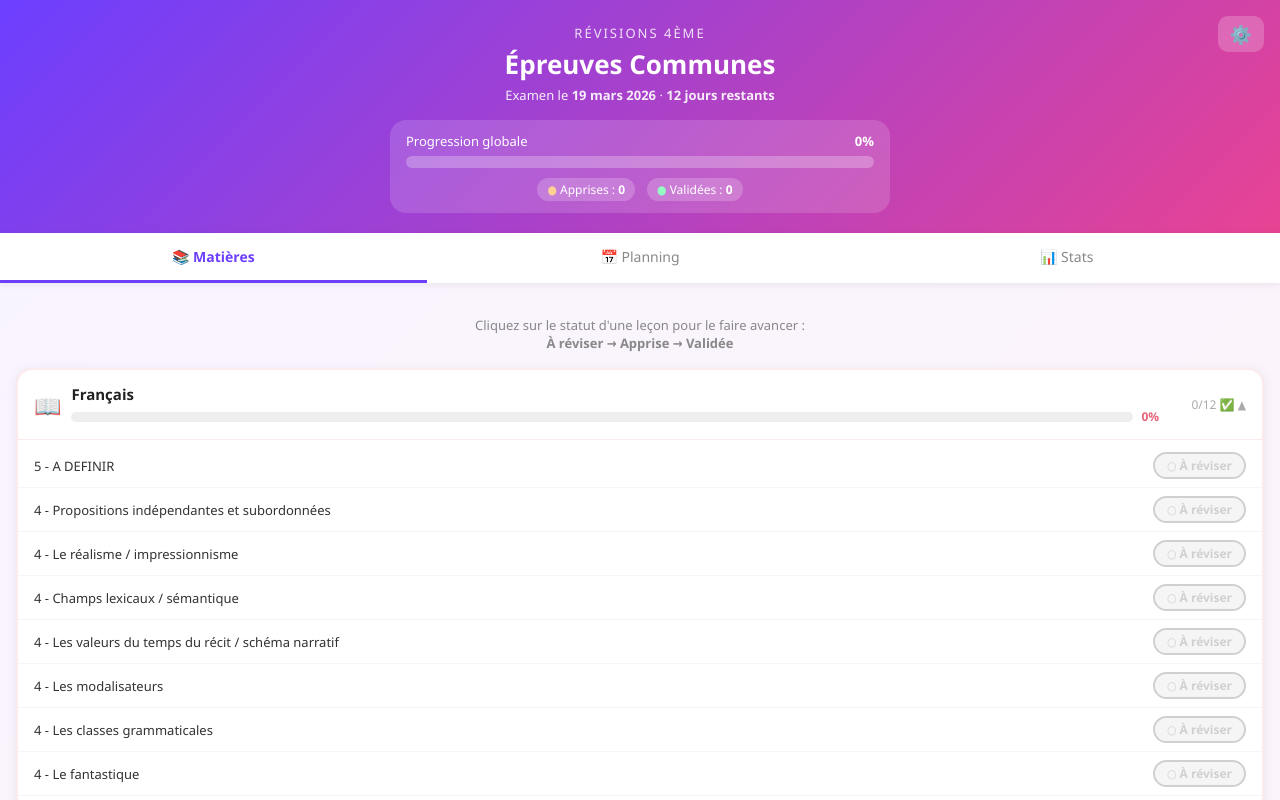
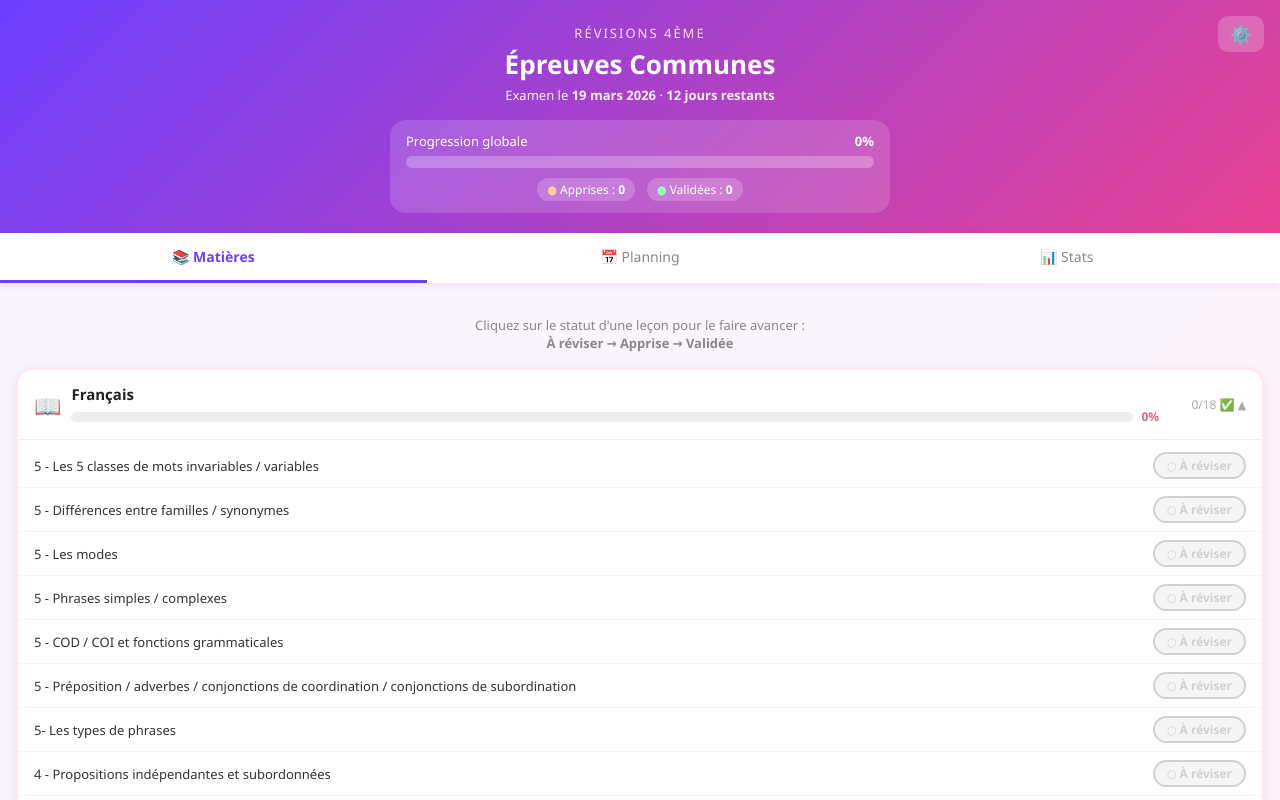
Before and after one commit to travailwemaux/revision-4eme, a React (Vite) app: page / in a window 1280 px wide. Shown: the top 800 px of the page. Built offline with nearby package versions, Linux system fonts and the light colour scheme.

Commit message:
Ajout Français

```diff
--- a/src/App.jsx
+++ b/src/App.jsx
@@ -4,7 +4,13 @@ const SUBJECTS = [
   {
     id: "francais", label: "Français", emoji: "📖", color: "#e8637a",
     lessons: [
-      "5 - A DEFINIR",
+      "5 - Les 5 classes de mots invariables / variables",
+      "5 - Différences entre familles / synonymes",
+      "5 - Les modes",
+      "5 - Phrases simples / complexes",
+      "5 - COD / COI et fonctions grammaticales",
+      "5 - Préposition / adverbes / conjonctions de coordination / conjonctions de subordination",
+      "5- Les types de phrases",
       "4 - Propositions indépendantes et subordonnées",
       "4 - Le réalisme / impressionnisme",
       "4 - Champs lexicaux / sémantique",
```
